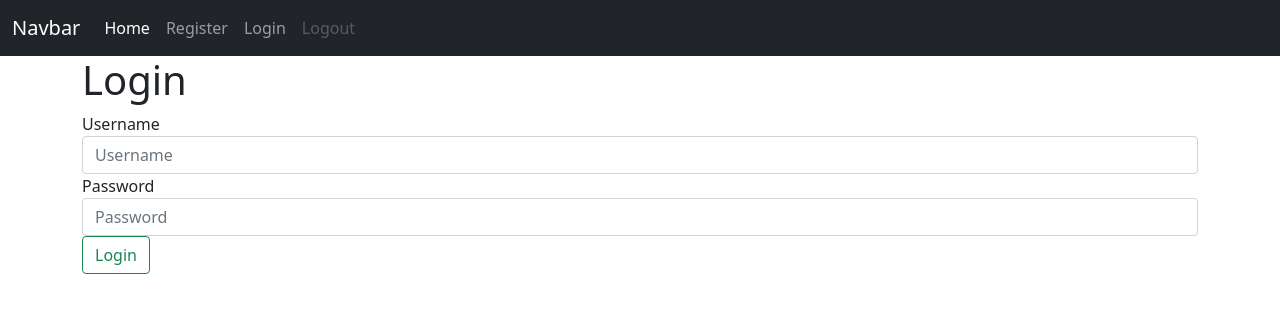
After one commit to patrick12james/phone_book_HW, a Flask app: page /login in a window 1280 px wide. The commit adds this page. Shown: the top 313 px of the page. Run offline with Flask 2, Linux system fonts and the light colour scheme; some libraries are stand-ins or nearby versions.

Commit message:
tried so hard but not enough time

```diff
--- a/app/forms.py
+++ b/app/forms.py
@@ -1,11 +1,22 @@
 from flask_wtf import FlaskForm
-from wtforms import StringField, SubmitField
-from wtforms.validators import DataRequired, EqualTo
+from wtforms import StringField, PasswordField, SubmitField, SelectField
+from wtforms.validators import DataRequired, Email, EqualTo
+from wtforms.widgets import TextArea
 
-
+class PhonebookForm(FlaskForm):
+    name = StringField('Name', validators=[DataRequired()])
+    phonenumber = StringField('Phone Number', validators=[DataRequired()])
+    email = StringField('Email', validators=[DataRequired(), Email()])
+    address = StringField('Address', validators=[DataRequired()])
+    submit = SubmitField('Add Contact')
 
 class RegisterForm(FlaskForm):
-  name = StringField('Name', validators=[DataRequired()])
-  phone_number = StringField('Phone Numbers', validators=[DataRequired()])
-  address = StringField('Address', validators=[DataRequired()])
-  register = SubmitField('Register')
+    username = StringField('Username', validators=[DataRequired()])
+    password = PasswordField('Password', validators=[DataRequired()])
+    confirm_pass = PasswordField('Confirm Password', validators=[DataRequired(), EqualTo('password')])
+    submit = SubmitField('Register')
+
+class LoginForm(FlaskForm):
+    username = StringField('Username', validators=[DataRequired()])
+    password = PasswordField('Password', validators=[DataRequired()])
+    submit = SubmitField('Login')
--- a/app/routes.py
+++ b/app/routes.py
@@ -1,25 +1,75 @@
-from ctypes import addressof
 from app import app
-from flask import redirect, render_template, url_for
-from app.forms import RegisterForm
+from flask import render_template, redirect, url_for, flash
+from flask_login import login_user, logout_user, login_required, current_user
+from app.forms import RegisterForm, LoginForm, PhonebookForm
+from app.models import User, Phonebook
+
+@app.route ('/')
+def index():
+    return render_template('index.html')
 
 
-@app.route('/home')
-def home():
-  home = 'Home'
-  return render_template('home.html', home=home)
+@app.route('/register', methods=["GET","POST"])
+def register():
+    form=RegisterForm()
+    if form.validate_on_submit():
 
-@app.route('/register', methods=["GET", "POST"])
-def register():
-  form = RegisterForm()
-  if form.validate_on_submit():
-    print('FORM HAS BEEN VALIDATED')
-    name = form.name.data
-    phone_number = form.phone_number.data
-    address = form.address.data
-    register = form.register.data
-    print(name, phone_number, address, register)
-    return redirect(url_for('index'))
+        username=form.username.data
+        password=form.password.data
+
+        user_exists = User.query.filter(User.username == username)
+
+        if user_exists:
+            flash(f"User with username {username} already exists", "danger")
+            return redirect(url_for('register'))
+
+        User(username=username, password=password)
+        flash("Thank you for registering!", "primary")
+        return redirect(url_for('index'))
+    return render_template('register.html',form=form)
+
+@app.route('/login', methods=["GET", "POST"])
+def login():
+    form = LoginForm()
+    if form.validate_on_submit():
+
+        username = form.username.data
+        password = form.password.data
+
+        user = User.query.filter(User.username == username)
 
 
-  return render_template('register.html', form=form)
+        if not user or not user.check_password(password):
+
+            flash('That username and/or password is incorrect', 'danger')
+            return redirect(url_for('login'))
+
+
+        login_user(user)
+        flash('You have succesfully logged in', 'success')
+        return redirect(url_for('index'))
+
+    return render_template('login.html', form=form)
+
+@app.route('/phonebook', methods=['GET', 'POST'])
+@login_required
+def phonebook():
+    form = PhonebookForm()
+
+    if form.validate_on_submit():
+        name = form.name.data
+        phonenumber = form.phonenumber.data
+        email = form.email.data
+        address = form.address.data
+
+        Phonebook(name=name, phonenumber=phonenumber, email=email, address=address)
+        return redirect(url_for('index'))
+
+    return render_template('phonebook.html', form=form)
+
+
+@app.route('/logout')
+def logout():
+    logout_user()
+    flash("You have logged out", "secondary")
+    return redirect(url_for('index'))
--- /dev/null
+++ b/app/templates/base.html
@@ -0,0 +1,27 @@
+<!DOCTYPE html>
+<html lang="en">
+    <head>
+        <meta charset="UTF-8">
+        <meta name="viewport" content="width=device-width, initial-scale=1.0">
+        <meta http-equiv="X-UA-Compatible" content="ie=edge">
+        <meta name="Description" content="Enter your description here"/>
+        <link rel="stylesheet" href="https://cdnjs.cloudflare.com/ajax/libs/twitter-bootstrap/5.1.0/css/bootstrap.min.css">
+        <link rel="stylesheet" href="https://cdnjs.cloudflare.com/ajax/libs/font-awesome/5.15.4/css/all.min.css">
+        <!-- <link rel="stylesheet" href="assets/css/style.css"> -->
+
+        <title>{% block title %}Juan's Phonebook{% endblock %}</title>
+
+    </head>
+    <body>
+        {% include 'nav.html' %}
+
+        <div class="container">
+            {% block content %}
+
+            {% endblock %}
+        </div>
+
+        <script src="https://cdnjs.cloudflare.com/ajax/libs/popper.js/2.9.2/umd/popper.min.js"></script>
+        <script src="https://cdnjs.cloudflare.com/ajax/libs/twitter-bootstrap/5.1.0/js/bootstrap.min.js"></script>
+    </body>
+</html>
--- a/app/templates/home.html
+++ b/app/templates/index.html
@@ -1,4 +1,4 @@
-{% extends 'parent.html' %}
+{% extends 'base.html' %}
 
 {% block content %}
 <h3>Hello and welcome to your last digital phone book!</h3>
--- /dev/null
+++ b/app/templates/login.html
@@ -0,0 +1,21 @@
+{% extends 'base.html' %}
+
+
+{% block content %}
+<h1>Login</h1>
+
+<form action="" method="post">
+    {{ form.csrf_token }}
+    <div class="form-group">
+        <fieldset>
+            {{ form.username.label }}
+            {{ form.username(class='form-control', placeholder='Username') }}
+        </fieldset>
+        <fieldset>
+            {{ form.password.label }}
+            {{ form.password(class='form-control', placeholder='Password') }}
+        </fieldset>
+    </div>
+    {{ form.submit(class='btn btn-outline-success') }}
+</form>
+{% endblock %}
--- a/app/templates/nav.html
+++ b/app/templates/nav.html
@@ -11,13 +11,13 @@
           <a class="nav-link active" aria-current="page" href="home">Home</a>
         </li>
         <li class="nav-item">
-          <a class="nav-link" href="#">Features</a>
+          <a class="nav-link" href="#">Register</a>
         </li>
         <li class="nav-item">
-          <a class="nav-link" href="#">Pricing</a>
+          <a class="nav-link" href="#">Login</a>
         </li>
         <li class="nav-item">
-          <a class="nav-link disabled" href="#" tabindex="-1" aria-disabled="true">Disabled</a>
+          <a class="nav-link disabled" href="#" tabindex="-1" aria-disabled="true">Logout</a>
         </li>
       </ul>
     </div>
--- a/run.py
+++ b/run.py
@@ -1 +1 @@
-from app import app
+from app import app, db
```
Also changed, not shown: app/__init__.py (+13 -2 lines), app/models.py (added, +41 -0 lines), app/templates/parent.html (deleted, +0 -34 lines), app/templates/register.html (+8 -1 lines), config.py (added, +9 -0 lines), 2 other files.
